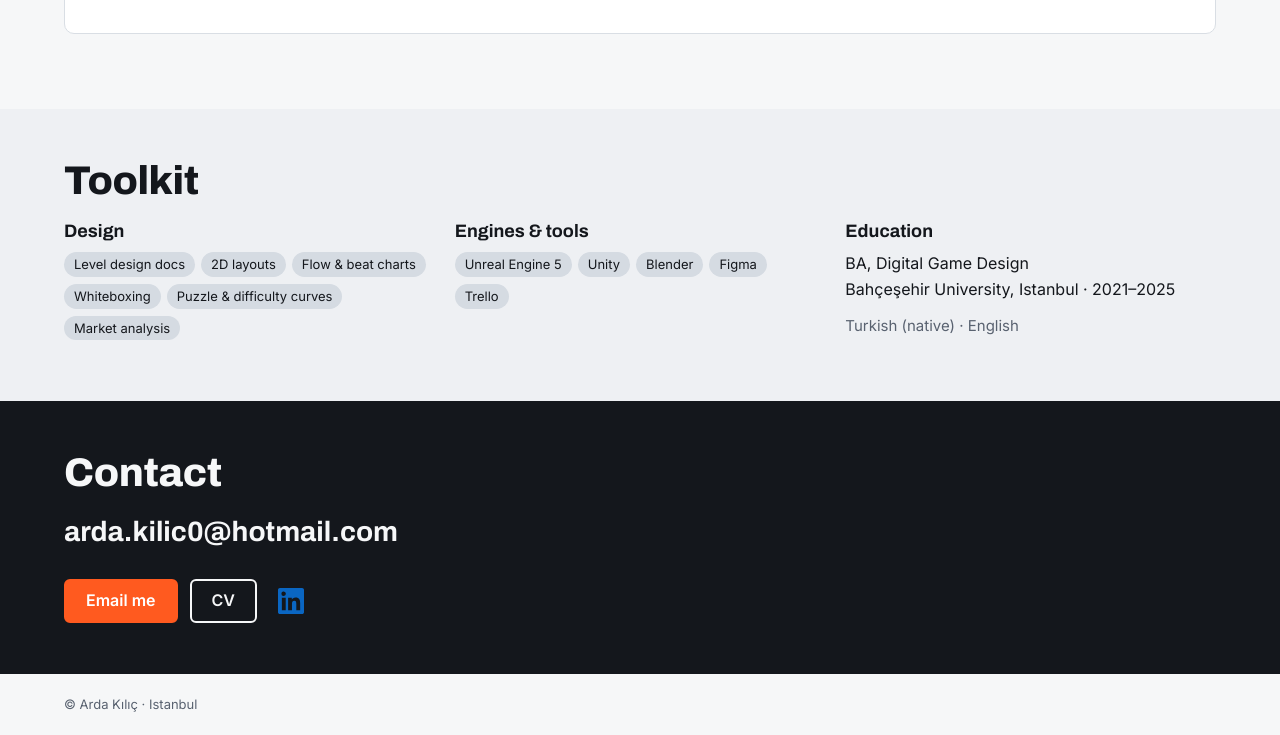
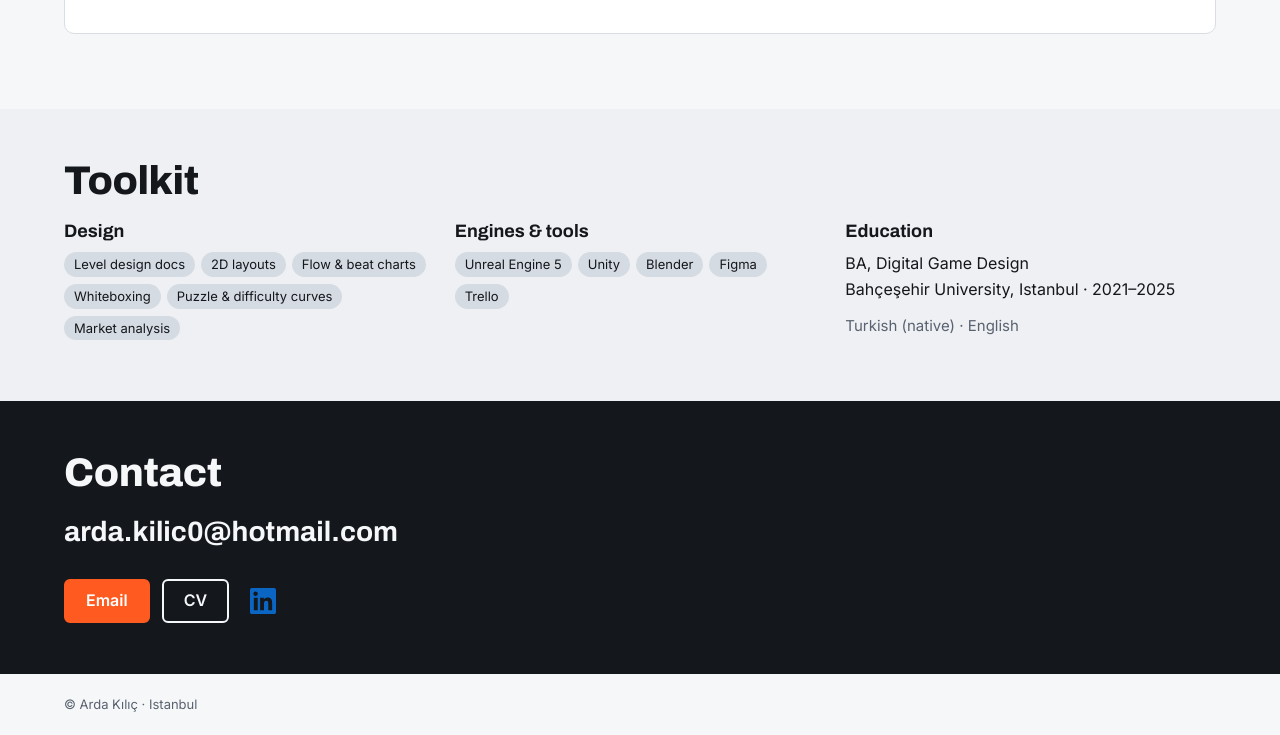
Before and after one commit to ardakilic0/ardakilic0.github.io, a plain HTML site: page index.html in a window 1280 px wide. Shown: the part 5585-6320 px from the top of the page. Drawn offline with Linux system fonts and the light colour scheme.

Commit message:
Rename Email button
Co-Authored-By: Claude Opus 5.5 <noreply@anthropic.com>
Claude-Session: https://claude.ai/code/session_01AvMnsLjxhqDJhGwEBdDNUQ

```diff
--- a/index.html
+++ b/index.html
@@ -233,7 +233,7 @@ footer{font-size:13px;padding:20px max(5vw,16px);color:var(--mute)}
   <h2 style="margin-bottom:16px">Contact</h2>
   <div class="mail">arda.kilic0@hotmail.com</div>
   <div class="btns">
-    <a class="btn main" href="mailto:arda.kilic0@hotmail.com">Email me</a>
+    <a class="btn main" href="mailto:arda.kilic0@hotmail.com">Email</a>
     <a class="btn" style="color:var(--bg)" href="Arda_Kilic_CV.pdf">CV</a>
     <a class="li" href="https://www.linkedin.com/in/arda-kilic-00ak2080" aria-label="LinkedIn" title="LinkedIn"><svg viewBox="0 0 24 24" width="26" height="26" aria-hidden="true"><path fill="currentColor" d="M20.45 20.45h-3.56v-5.57c0-1.33-.02-3.04-1.85-3.04-1.85 0-2.14 1.45-2.14 2.94v5.67H9.34V9h3.42v1.56h.05c.48-.9 1.64-1.85 3.37-1.85 3.6 0 4.27 2.37 4.27 5.46v6.28zM5.34 7.43a2.07 2.07 0 1 1 0-4.13 2.07 2.07 0 0 1 0 4.13zM7.12 20.45H3.56V9h3.56v11.45zM22.22 0H1.77C.79 0 0 .77 0 1.73v20.54C0 23.23.79 24 1.77 24h20.45c.98 0 1.78-.77 1.78-1.73V1.73C24 .77 23.2 0 22.22 0z"/></svg></a>
   </div>
```
